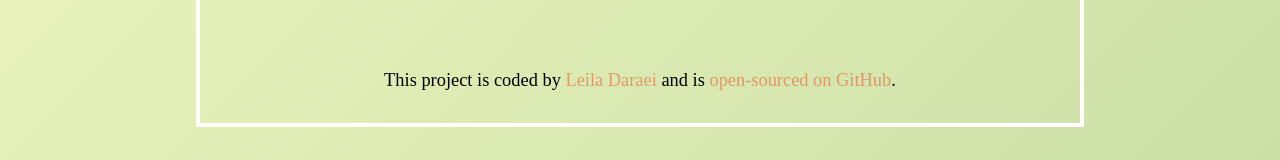
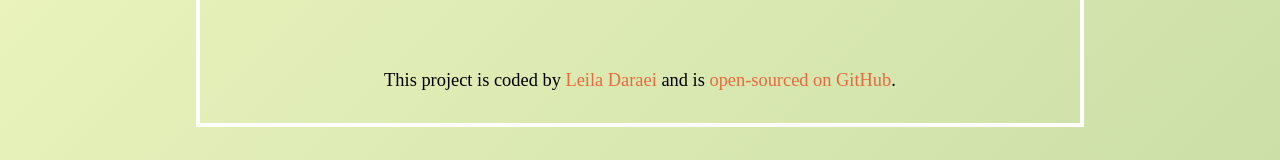
Before and after one commit to LeilaDaraei/user-list-typescript, a React (Create React App) app: page / in a window 1280 px wide. Shown: the part 559-719 px from the top of the page. Built offline with nearby package versions, Linux system fonts and the light colour scheme.

Commit message:
footer color

```diff
--- a/src/index.css
+++ b/src/index.css
@@ -16,7 +16,7 @@ footer {
 }
 footer a {
   text-decoration: none;
-  color: rgba(238, 46, 8, 0.418);
+  color: rgba(238, 46, 8, 0.676);
   transition: all 200 ease-in-out;
 }
 footer a:hover {
```
